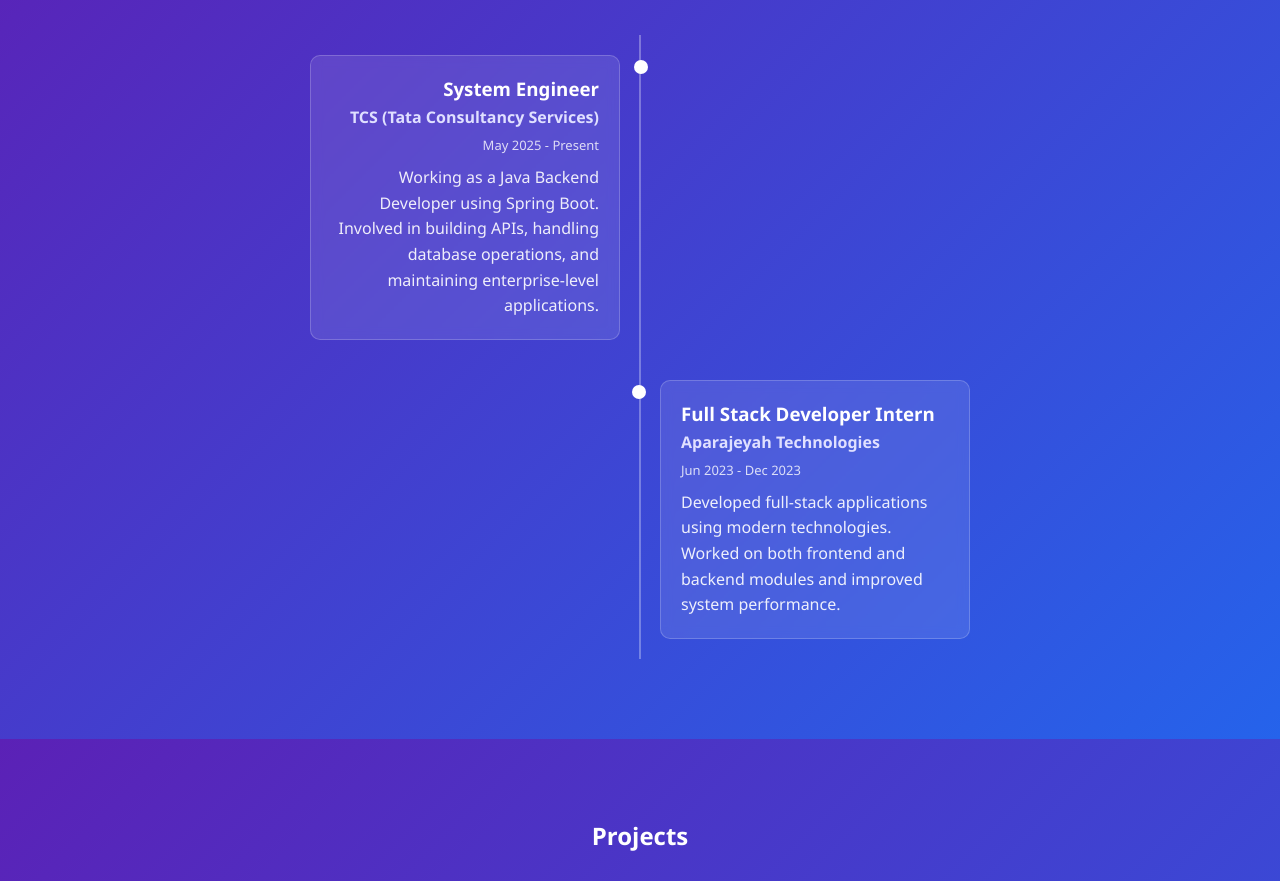
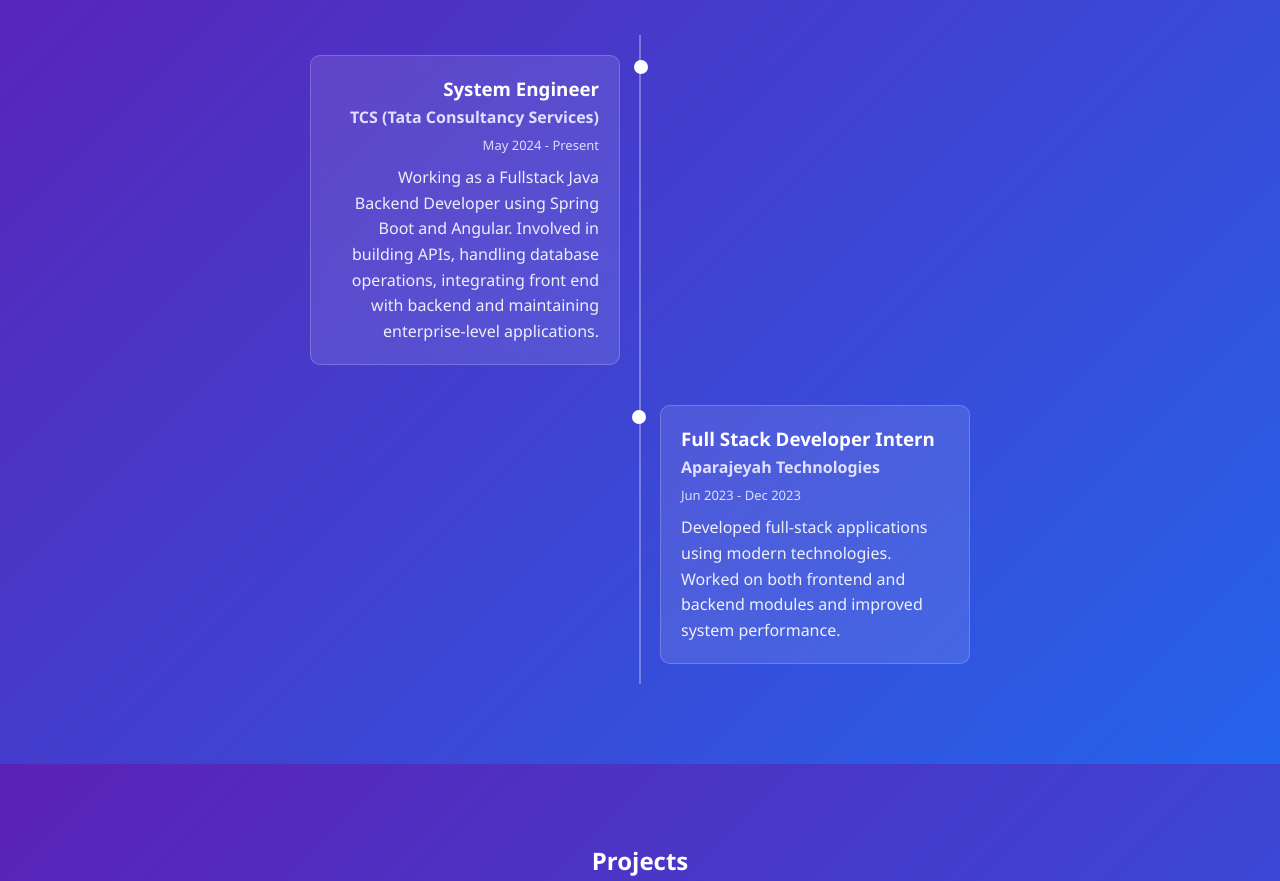
Before and after one commit to Saranyapreethi/Saranya-Preethi-portfolio, an Angular app: page / in a window 1280 px wide. Shown: the part 1820-2701 px from the top of the page. Built offline with nearby package versions, Linux system fonts and the light colour scheme.

Commit message:
exp change

```diff
--- a/src/app/components/Experience/experience.html
+++ b/src/app/components/Experience/experience.html
@@ -10,11 +10,11 @@
         <div class="timeline-content">
           <h3>System Engineer</h3>
           <h4>TCS (Tata Consultancy Services)</h4>
-          <span class="date">May 2025 - Present</span>
+          <span class="date">May 2024 - Present</span>
 
           <p>
-            Working as a Java Backend Developer using Spring Boot.
-            Involved in building APIs, handling database operations,
+            Working as a Fullstack Java Backend Developer using Spring Boot and Angular.
+            Involved in building APIs, handling database operations, integrating front end with backend
             and maintaining enterprise-level applications.
           </p>
         </div>
```
